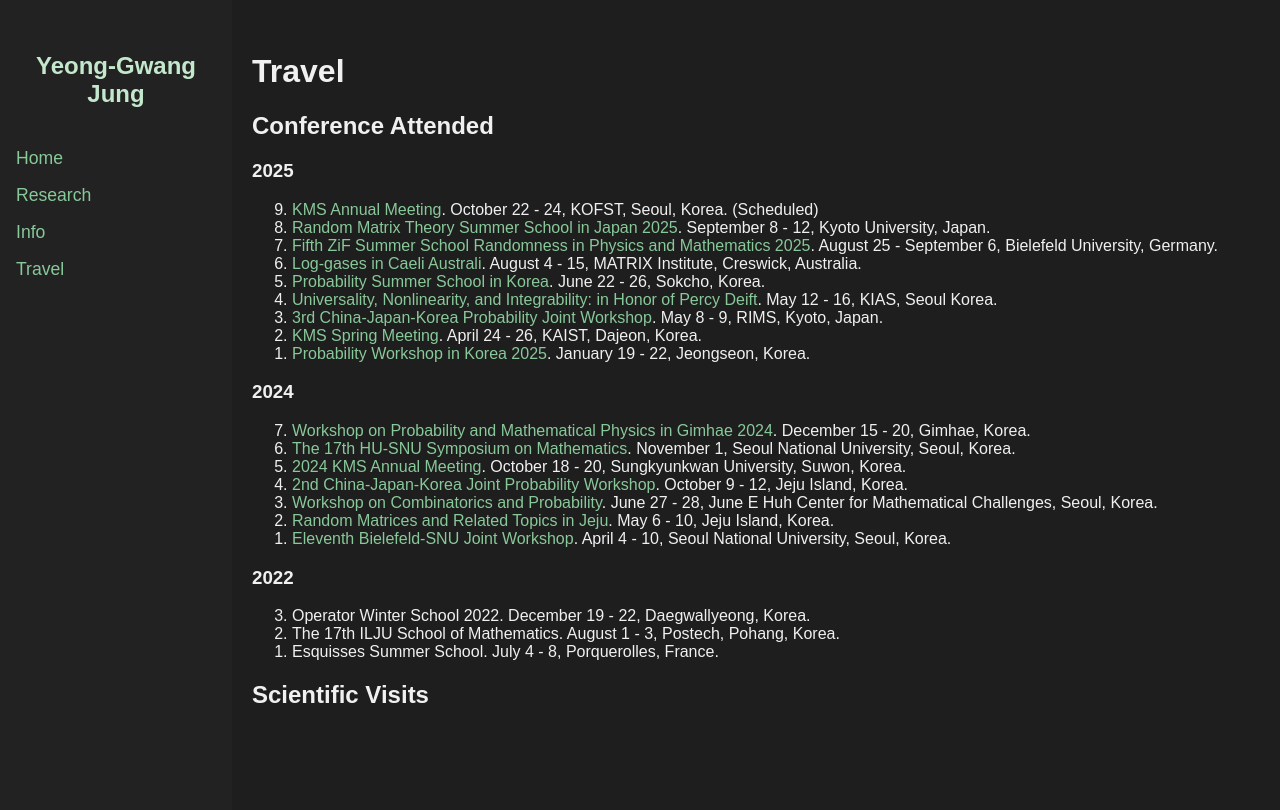
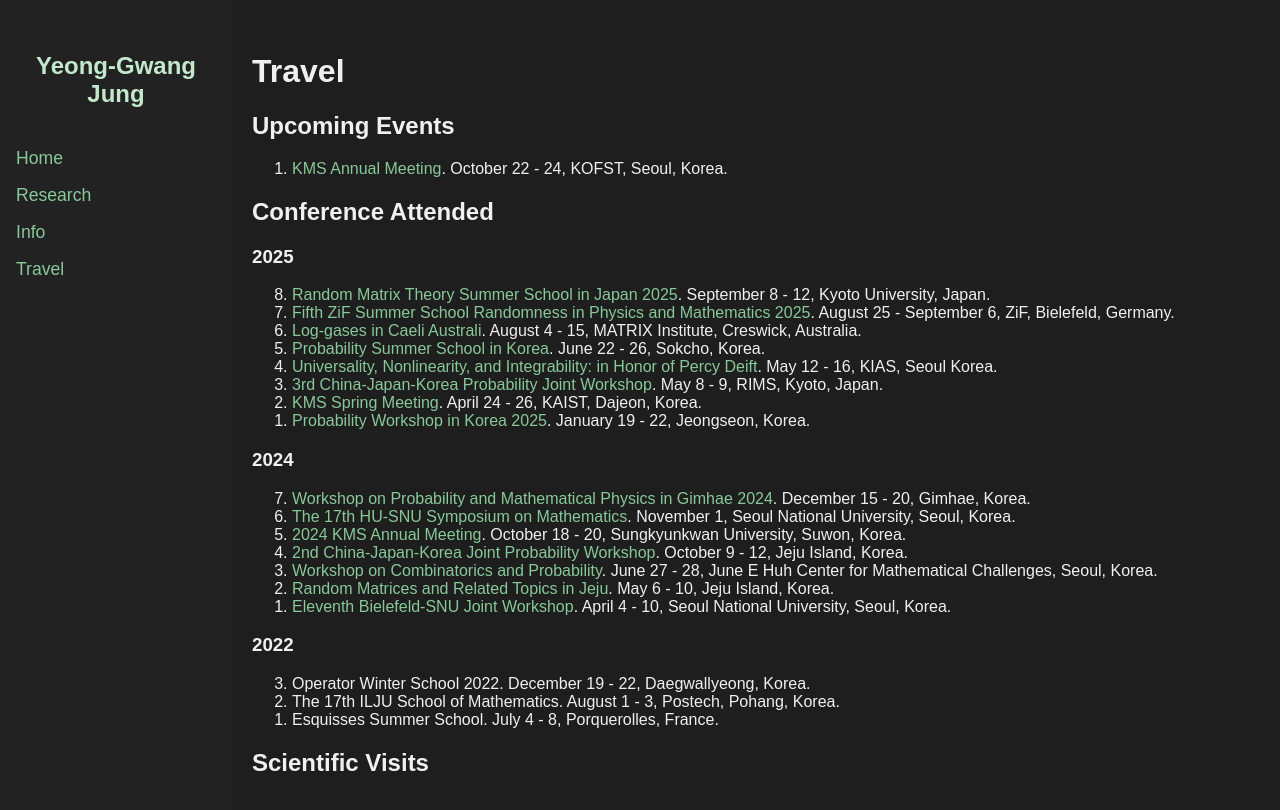
Before and after one commit to y-gJung/y-gJung.github.io, a Jekyll site: the page built from travel.md, in a window 1280 px wide. Shown: the top 810 px of the page. Built offline with Jekyll 4.4.1, drawn with Linux system fonts in a browser that asks for light colours.

Commit message:
Update travel.md

```diff
--- a/travel.md
+++ b/travel.md
@@ -5,18 +5,22 @@
 
 # Travel
 
+## Upcoming Events
+<ol reversed>
+  <li>
+    <a href="https://www.kms.or.kr/conference/meeting/?period=90">KMS Annual Meeting</a>. October 22 - 24, KOFST, Seoul, Korea.
+  </li>
+</ol>
+
 ## Conference Attended
 
 ### 2025
 <ol reversed>
   <li>
-    <a href="https://www.kms.or.kr/conference/meeting/?period=90">KMS Annual Meeting</a>. October 22 - 24, KOFST, Seoul, Korea. (Scheduled)
-  </li>
-  <li>
     <a href="https://benoitcollins.github.io/rmt2025/">Random Matrix Theory Summer School in Japan 2025</a>. September 8 - 12,  Kyoto University, Japan.
   </li>
   <li>
-    <a href="https://indico.physik.uni-bielefeld.de/event/220/overview">Fifth ZiF Summer School Randomness in Physics and Mathematics 2025</a>. August 25 - September 6, Bielefeld University, Germany.
+    <a href="https://indico.physik.uni-bielefeld.de/event/220/overview">Fifth ZiF Summer School Randomness in Physics and Mathematics 2025</a>. August 25 - September 6, ZiF, Bielefeld, Germany.
   </li>
   <li>
     <a href="https://lica2025.github.io/">Log-gases in Caeli Australi</a>. August 4 - 15, MATRIX Institute, Creswick, Australia.
```
